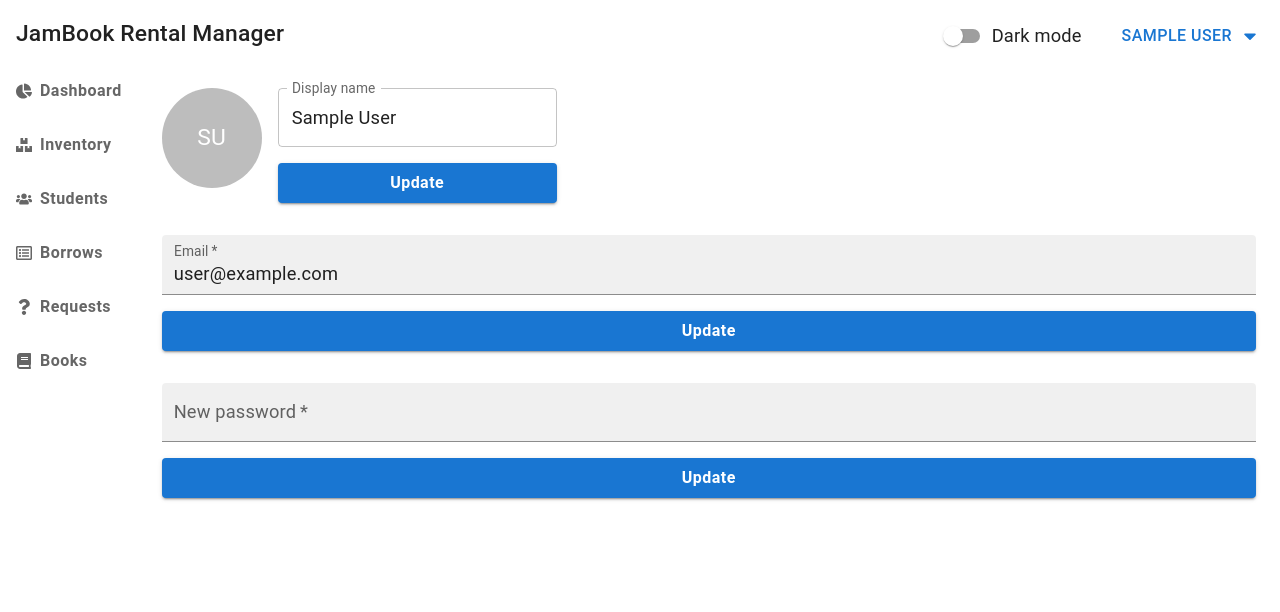
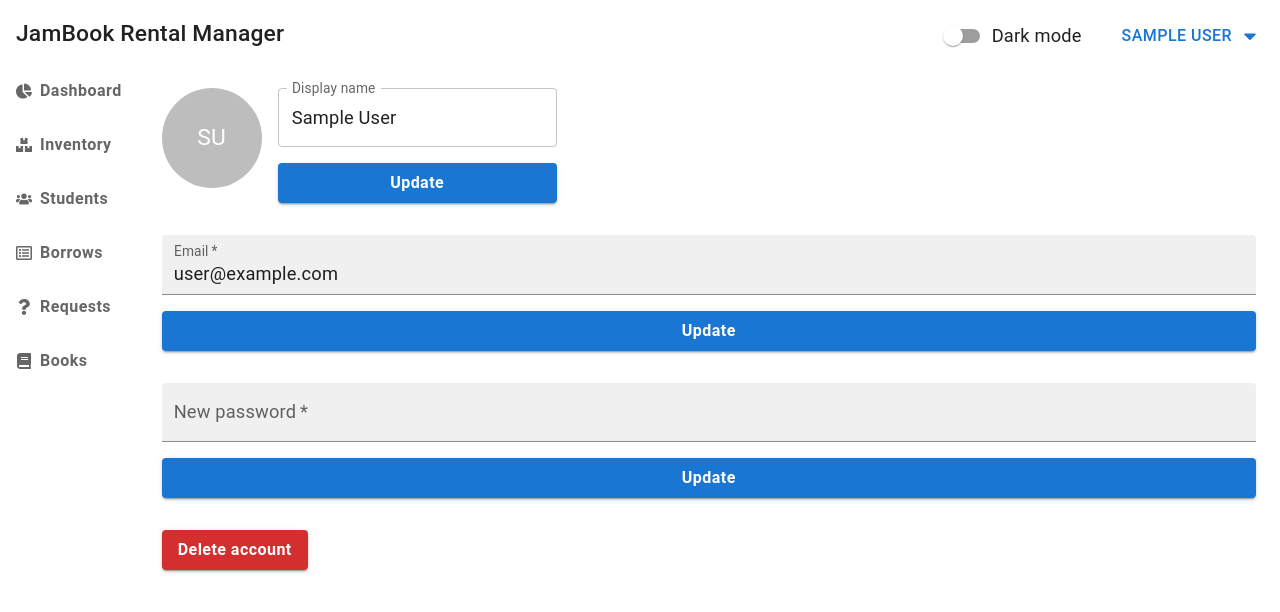
Before and after one commit to Matthewsamuels-22/book-rental-system, a React (Vite) app: page /account in a window 1280 px wide. Shown: the top 612 px of the page. Built offline with nearby package versions, Linux system fonts and the light colour scheme; no server answers; the database is empty; sample sign-in values are in the browser's storage.

Commit message:
Allow users to delete account

```diff
--- a/src/helpers/firestore/users.js
+++ b/src/helpers/firestore/users.js
@@ -1,4 +1,5 @@
-import { collection, doc, getDoc } from "firebase/firestore";
+import { deleteUser } from "firebase/auth";
+import { collection, doc, getDoc, getDocs, writeBatch } from "firebase/firestore";
 import { firestore } from "../../firebase";
 
 /**
@@ -10,3 +11,29 @@ export async function userIsAdmin(uid) {
 	const documentSnapshot = await getDoc(doc(collectionRef, uid));
 	return documentSnapshot.exists();
 }
+
+/**
+ * @param {import("firebase/auth").User} user
+ * @param {boolean} isAdmin
+ */
+export async function deleteUserAccount(user, isAdmin) {
+	console.debug("deleteUserAccount:", user.uid, isAdmin);
+	if (isAdmin) return;
+
+	const batch = writeBatch(firestore);
+
+	let collectionRef = collection(firestore, "users", user.uid, "students");
+	const studentsQuerySnapshot = await getDocs(collectionRef);
+	studentsQuerySnapshot.forEach((x) => batch.delete(x.ref));
+
+	collectionRef = collection(firestore, "users", user.uid, "borrows");
+	const borrowsQuerySnapshot = await getDocs(collectionRef);
+	borrowsQuerySnapshot.forEach((x) => batch.delete(x.ref));
+
+	collectionRef = collection(firestore, "users", user.uid, "books");
+	const booksQuerySnapshot = await getDocs(collectionRef);
+	booksQuerySnapshot.forEach((x) => batch.delete(x.ref));
+
+	await batch.commit();
+	await deleteUser(user);
+}
--- a/src/pages/Account.jsx
+++ b/src/pages/Account.jsx
@@ -1,13 +1,15 @@
 import { updatePassword, updateProfile, verifyBeforeUpdateEmail } from "firebase/auth";
 import { Fragment, useRef, useState } from "react";
-import { useNavigate, useSearchParams } from "react-router-dom";
+import { useNavigate, useOutletContext, useSearchParams } from "react-router-dom";
 
 import Avatar from "@mui/material/Avatar";
 import Button from "@mui/material/Button";
 import Stack from "@mui/material/Stack";
 import TextField from "@mui/material/TextField";
+import { useTheme } from "@mui/material/styles";
 
 import { auth } from "../firebase";
+import { deleteUserAccount } from "../helpers/firestore/users";
 import { useDocumentTitle } from "../hooks/useDocumentTitle";
 
 const AuthErrorCodes = { REQUIRES_RECENT_LOGIN: "auth/requires-recent-login" };
@@ -26,6 +28,8 @@ function getInitials(text) {
 
 export function Account() {
 	const currentUser = auth.currentUser;
+	const theme = useTheme();
+	const { currentUserIsAdmin } = useOutletContext();
 
 	const navigate = useNavigate();
 	const [searchParams] = useSearchParams();
@@ -75,6 +79,27 @@ export function Account() {
 			if (error.code === AuthErrorCodes.REQUIRES_RECENT_LOGIN) {
 				setReauthenticated(false);
 				event.target.click();
+			}
+		}
+	}
+
+	async function deleteAccount() {
+		const yes = window.confirm("Are you sure you want to delete your account?");
+		if (!yes) return;
+
+		if (!reauthenticated) {
+			window.alert("You need to reauthenticate in order to delete your account");
+			navigate("/auth/reauthenticate");
+			return;
+		}
+
+		try {
+			await deleteUserAccount(currentUser, currentUserIsAdmin);
+		} catch (error) {
+			if (error.code === AuthErrorCodes.REQUIRES_RECENT_LOGIN) {
+				window.alert("You need to reauthenticate in order to fully delete your account");
+				navigate("/auth/reauthenticate");
+				setReauthenticated(false);
 			}
 		}
 	}
@@ -133,6 +158,15 @@ export function Account() {
 					Update
 				</Button>
 			</Stack>
+
+			<Button
+				color="error"
+				variant="contained"
+				onClick={deleteAccount}
+				disabled={currentUserIsAdmin}
+				sx={{ marginTop: theme.spacing(4), fontWeight: "bold", textTransform: "none" }}>
+				Delete account
+			</Button>
 		</Fragment>
 	);
 }
--- a/src/pages/Layout.jsx
+++ b/src/pages/Layout.jsx
@@ -14,9 +14,9 @@ import { Header } from "../components/Header";
 import { useDrawer } from "../hooks/useDrawer";
 
 export function Layout() {
-	const { currentUserIsAdmin } = useOutletContext();
+	const context = useOutletContext();
 
-	if (currentUserIsAdmin) {
+	if (context.currentUserIsAdmin) {
 		return <Navigate to="/notfound" />;
 	}
 
@@ -110,7 +110,7 @@ export function Layout() {
 					</Tabs>
 				</Drawer>
 				<Container maxWidth="xl">
-					<Outlet />
+					<Outlet context={context} />
 				</Container>
 			</Stack>
 		</Fragment>
--- a/src/pages/admin/Layout.jsx
+++ b/src/pages/admin/Layout.jsx
@@ -14,9 +14,9 @@ import { Header } from "../../components/Header";
 import { useDrawer } from "../../hooks/useDrawer";
 
 export function Layout() {
-	const { currentUserIsAdmin } = useOutletContext();
+	const context = useOutletContext();
 
-	if (!currentUserIsAdmin) {
+	if (!context.currentUserIsAdmin) {
 		return <Navigate to="/notfound" />;
 	}
 
@@ -82,7 +82,7 @@ export function Layout() {
 					</Tabs>
 				</Drawer>
 				<Container maxWidth="xl">
-					<Outlet />
+					<Outlet context={context} />
 				</Container>
 			</Stack>
 		</Fragment>
```
